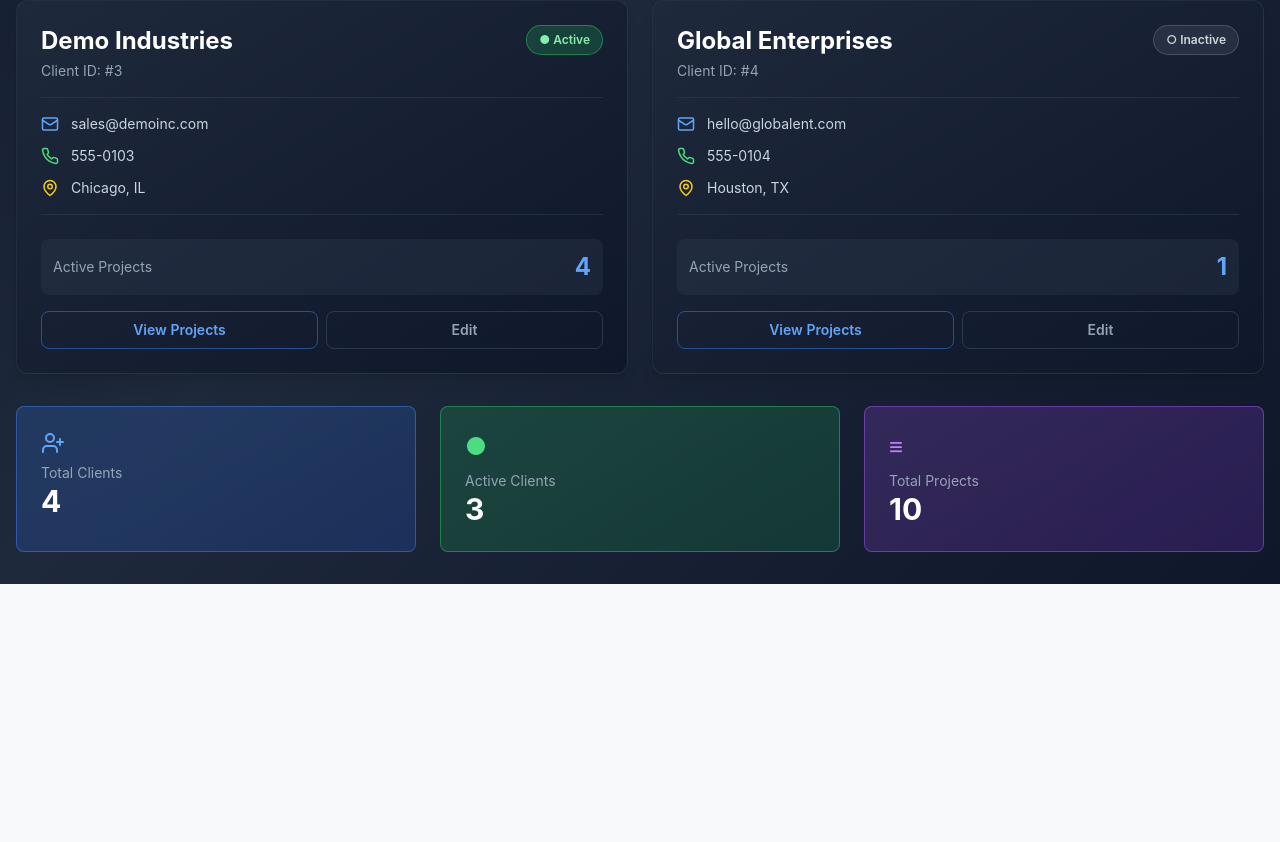
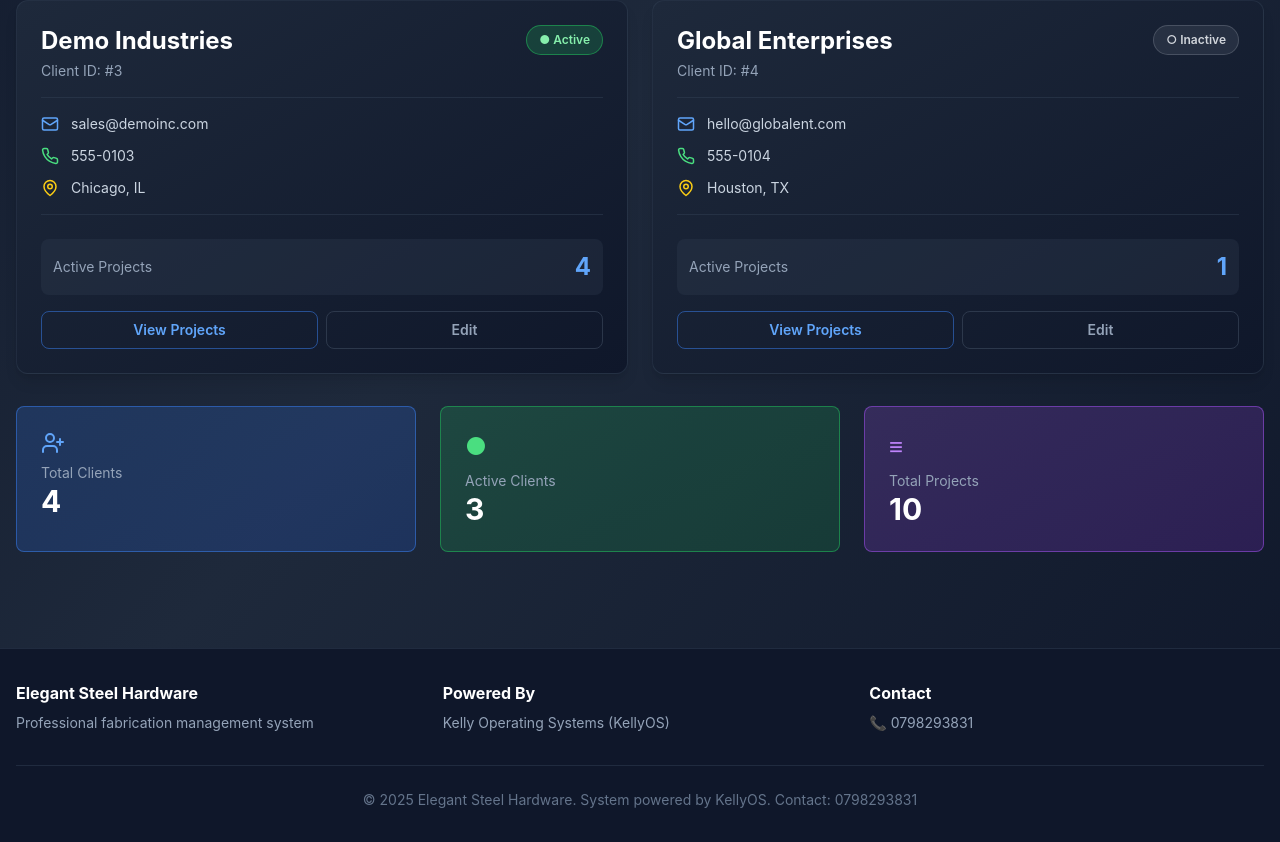
Before and after one commit to kellyworkos00-droid/elegant, a Next.js app: page /clients in a window 1280 px wide. Shown: the part 675-1517 px from the top of the page. Before the commit the page ends 1259 px from the top, so only its background shows below. Built offline with nearby package versions, Linux system fonts and the light colour scheme.

Commit message:
Add Kelly OS branding and contact footer to all pages

```diff
--- a/src/app/clients/page.tsx
+++ b/src/app/clients/page.tsx
@@ -2,6 +2,7 @@
 
 import Link from 'next/link'
 import { useState } from 'react'
+import Footer from '@/components/Footer'
 import { Plus, Mail, Phone, MapPin, ArrowRight, ArrowLeft, UserPlus } from 'lucide-react'
 
 export default function Clients() {
@@ -119,6 +120,7 @@ export default function Clients() {
           </div>
         </div>
       </div>
+      <Footer />
     </div>
   )
 }
--- a/src/app/dashboard/page.tsx
+++ b/src/app/dashboard/page.tsx
@@ -1,6 +1,7 @@
 'use client'
 
 import Link from 'next/link'
+import Footer from '@/components/Footer'
 import { BarChart3, AlertCircle, TrendingUp, Users, ArrowLeft } from 'lucide-react'
 
 export default function Dashboard() {
@@ -139,6 +140,7 @@ export default function Dashboard() {
           </div>
         </div>
       </div>
+      <Footer />
     </div>
   )
 }
--- a/src/app/employees/page.tsx
+++ b/src/app/employees/page.tsx
@@ -3,6 +3,7 @@
 import Link from 'next/link'
 import { Plus, Mail, Phone, Badge, ArrowLeft, Users } from 'lucide-react'
 import { useState } from 'react'
+import Footer from '@/components/Footer'
 
 export default function Employees() {
   const [employees] = useState([
@@ -118,6 +119,7 @@ export default function Employees() {
           </div>
         </div>
       </div>
+      <Footer />
     </div>
   )
 }
--- a/src/app/inventory/page.tsx
+++ b/src/app/inventory/page.tsx
@@ -2,6 +2,7 @@
 
 import Link from 'next/link'
 import { useState } from 'react'
+import Footer from '@/components/Footer'
 import { Plus, AlertTriangle, Package, Warehouse, ArrowLeft } from 'lucide-react'
 
 export default function Inventory() {
@@ -141,6 +142,7 @@ export default function Inventory() {
           </div>
         </div>
       </div>
+      <Footer />
     </div>
   )
 }
--- a/src/app/my-tasks/page.tsx
+++ b/src/app/my-tasks/page.tsx
@@ -3,6 +3,7 @@
 import Link from 'next/link'
 import { CheckCircle2, Clock, AlertCircle, Zap, ArrowLeft, Filter } from 'lucide-react'
 import { useState } from 'react'
+import Footer from '@/components/Footer'
 
 export default function MyTasks() {
   const [tasks] = useState([
@@ -143,6 +144,7 @@ export default function MyTasks() {
           ))}
         </div>
       </div>
+      <Footer />
     </div>
   )
 }
--- a/src/app/page.tsx
+++ b/src/app/page.tsx
@@ -2,6 +2,7 @@
 
 import Link from 'next/link'
 import { useState } from 'react'
+import Footer from '@/components/Footer'
 import {
   LayoutDashboard,
   Wrench,
@@ -194,6 +195,7 @@ export default function Home() {
           </div>
         )}
       </div>
+      <Footer />
     </div>
   )
 }
--- a/src/app/projects/page.tsx
+++ b/src/app/projects/page.tsx
@@ -2,6 +2,7 @@
 
 import Link from 'next/link'
 import { useState } from 'react'
+import Footer from '@/components/Footer'
 import { Plus, ArrowLeft, Edit2, Trash2, Wrench, Calendar, DollarSign, Building2 } from 'lucide-react'
 
 export default function Projects() {
@@ -170,6 +171,7 @@ export default function Projects() {
           ))}
         </div>
       </div>
+      <Footer />
     </div>
   )
 }
--- a/src/app/quotes/page.tsx
+++ b/src/app/quotes/page.tsx
@@ -2,6 +2,7 @@
 
 import Link from 'next/link'
 import { useState } from 'react'
+import Footer from '@/components/Footer'
 import { Plus, FileText, Download, Mail, Eye, ArrowLeft, DollarSign, Calendar } from 'lucide-react'
 
 export default function Quotes() {
@@ -143,6 +144,7 @@ export default function Quotes() {
           </div>
         </div>
       </div>
+      <Footer />
     </div>
   )
 }
--- /dev/null
+++ b/src/components/Footer.tsx
@@ -0,0 +1,29 @@
+'use client'
+
+export default function Footer() {
+  return (
+    <footer className="bg-slate-900 border-t border-slate-700/50 mt-16">
+      <div className="max-w-7xl mx-auto px-4 py-8">
+        <div className="grid md:grid-cols-3 gap-8 mb-8">
+          <div>
+            <h3 className="font-bold text-white mb-2">Elegant Steel Hardware</h3>
+            <p className="text-slate-400 text-sm">Professional fabrication management system</p>
+          </div>
+          <div>
+            <h3 className="font-bold text-white mb-2">Powered By</h3>
+            <p className="text-slate-400 text-sm">Kelly Operating Systems (KellyOS)</p>
+          </div>
+          <div>
+            <h3 className="font-bold text-white mb-2">Contact</h3>
+            <p className="text-slate-400 text-sm">📞 0798293831</p>
+          </div>
+        </div>
+        <div className="border-t border-slate-700/50 pt-6 text-center">
+          <p className="text-slate-500 text-sm">
+            © 2025 Elegant Steel Hardware. System powered by KellyOS. Contact: 0798293831
+          </p>
+        </div>
+      </div>
+    </footer>
+  )
+}
```
